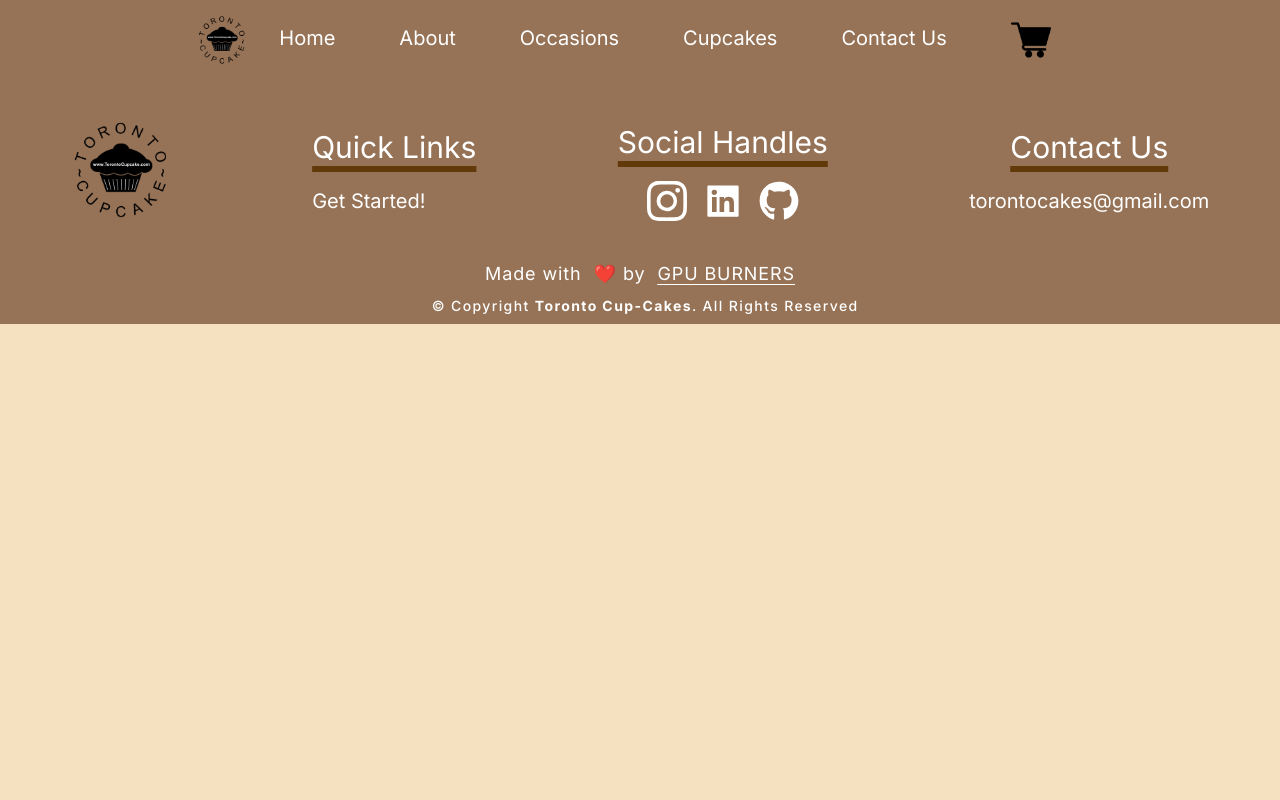
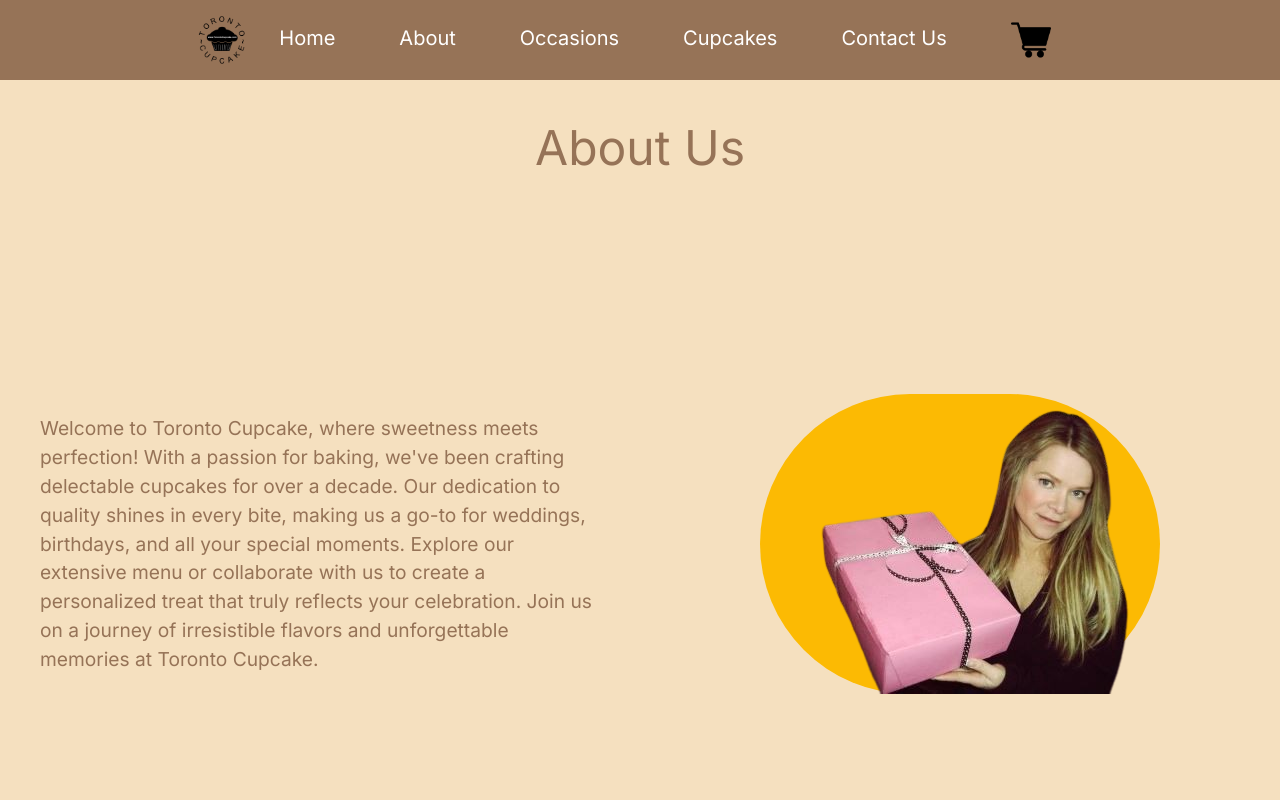
Before and after one commit to adi-shelke/toronto-cupcake-ui, a Next.js app: page /about in a window 1280 px wide. Shown: the top 800 px of the page. Built offline with nearby package versions, Linux system fonts and the light colour scheme.

Commit message:
about us done

```diff
--- a/src/app/globals.css
+++ b/src/app/globals.css
@@ -13,8 +13,8 @@
   background: linear-gradient(
     43deg,
     #ffffff 0%,
-    rgb(206, 20, 212) 33%,
-    rgb(206, 20, 212) 66%,
+    #e7b86b 33%,
+    #e7b86b 66%,
     #ffffff 100%
   );
   border-radius: 6px;
--- a/src/components/Aboutus.jsx
+++ b/src/components/Aboutus.jsx
@@ -1,14 +1,29 @@
+import Image from "next/image";
 import React from "react";
 
 const Aboutus = () => {
   return (
-    <div className="about-wrapper">
-        <div className="about-left">
-
+    <div>
+      <div className="about-head flex justify-center items-center mt-[2rem] text-[3rem] text-[#967357]">About Us</div>
+      <div className="about-wrapper flex justify-center items-center h-[90vh]">
+        <div className="about-left w-[50%] text-[#967357] px-[2.5rem] text-[1.2rem]">
+          <span>
+            Welcome to Toronto Cupcake, where sweetness meets perfection! With a
+            passion for baking, we've been crafting delectable cupcakes for over
+            a decade. Our dedication to quality shines in every bite, making us
+            a go-to for weddings, birthdays, and all your special moments.
+            Explore our extensive menu or collaborate with us to create a
+            personalized treat that truly reflects your celebration. Join us on
+            a journey of irresistible flavors and unforgettable memories at
+            Toronto Cupcake.
+          </span>
         </div>
-        <div className="about-right">
-
+        <div className="about-right w-[50%] flex justify-center items-center ">
+          <div className="bgDiv bg-[#fcba03] rounded-[300px] h-[100%]">
+            <Image src="/assets/images/about.png" height={300} width={400} />
+          </div>
         </div>
+      </div>
     </div>
   );
 };
```
Also changed, not shown: public/assets/images/about.png (added).
